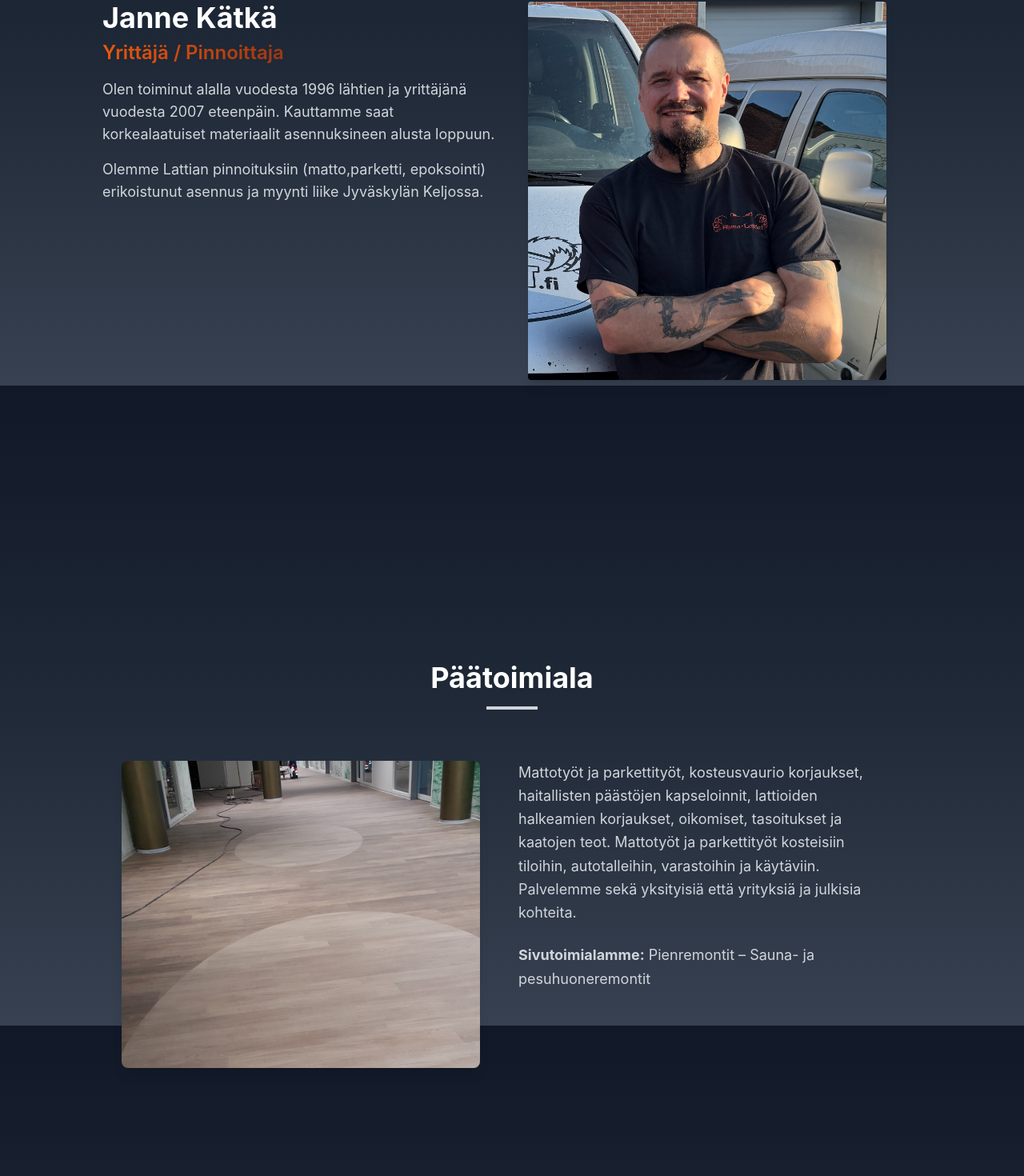
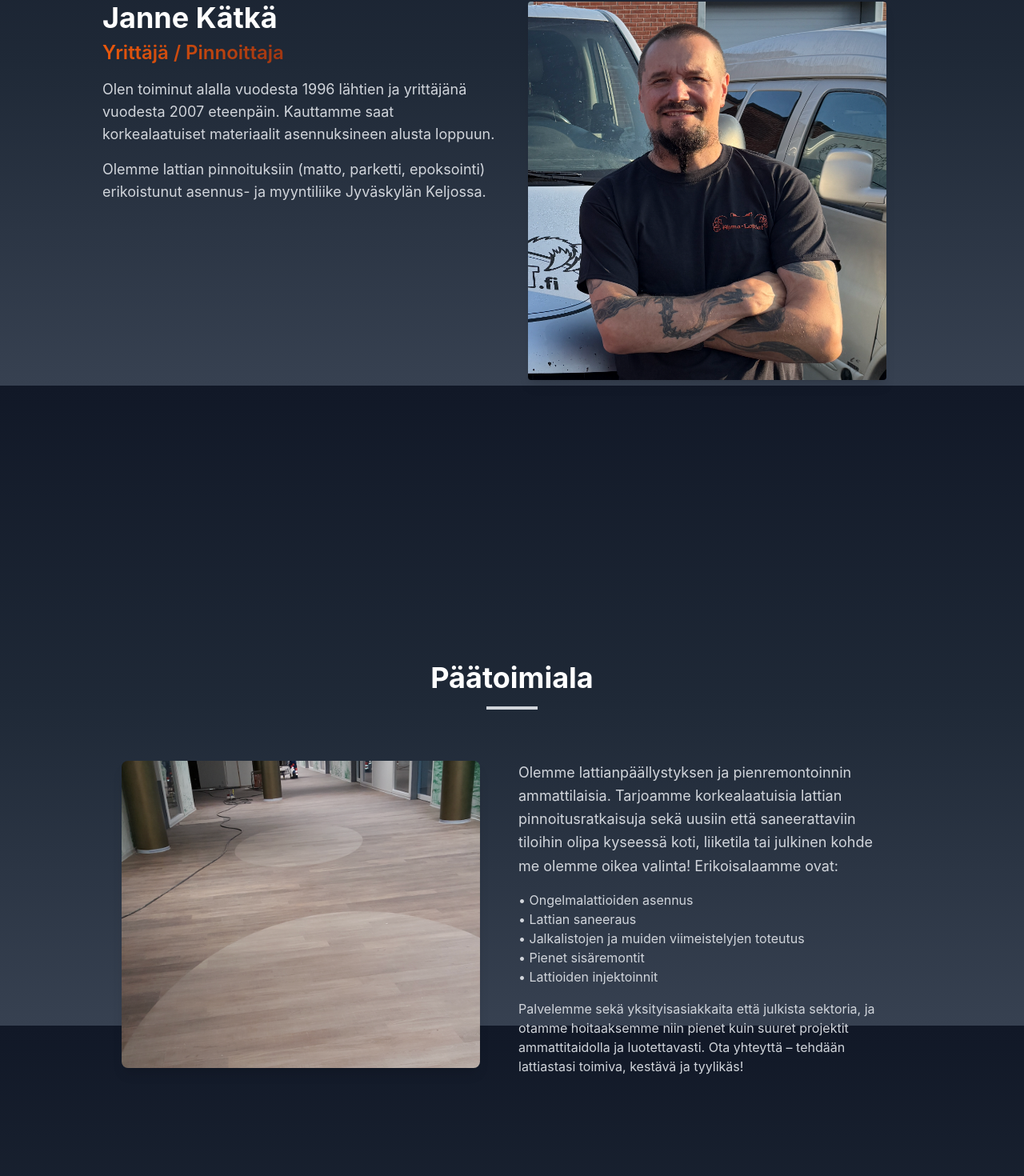
Before and after one commit to ChristianKatka/ahmalattiat-website, a React (Vite) app in the folder ahma-site/: page / in a window 1280 px wide. Shown: the part 1118-2588 px from the top of the page at 80% size. Built offline with nearby package versions, Linux system fonts and the light colour scheme.

Commit message:
looking good

```diff
--- a/ahma-site/src/home/2hero/Hero.tsx
+++ b/ahma-site/src/home/2hero/Hero.tsx
@@ -17,7 +17,7 @@ export const Hero = () => {
           Ahmalattiat Oy
         </h1>
         <h3 className="text-lg md:text-2xl text-white mb-6 mt-10 text-bo">
-          Olemme Lattian pinnoituksiin erikoistunut asennus ja myynti liike
+          Olemme lattian pinnoituksiin erikoistunut asennus- ja myyntiliike
           Jyväskylän Keljossa. Kauttamme saat korkealaatuiset materiaalit
           asennuksineen alusta loppuun.
         </h3>
--- a/ahma-site/src/home/3intro/Intro.tsx
+++ b/ahma-site/src/home/3intro/Intro.tsx
@@ -18,8 +18,8 @@ export const Intro = () => {
           alusta loppuun.
         </p>
         <p className="text-lg text-gray-300 mt-4">
-          Olemme Lattian pinnoituksiin (matto,parketti, epoksointi) erikoistunut
-          asennus ja myynti liike Jyväskylän Keljossa.
+          Olemme lattian pinnoituksiin (matto, parketti, epoksointi)
+          erikoistunut asennus- ja myyntiliike Jyväskylän Keljossa.
         </p>
       </div>
       {/* Right Side */}
--- a/ahma-site/src/home/4about-me/AboutMe.tsx
+++ b/ahma-site/src/home/4about-me/AboutMe.tsx
@@ -26,16 +26,21 @@ export const AboutMe = () => {
           className="flex-1 mt-8 md:mt-0 text-start text-gray-300 md:pr-4"
         >
           <p className="text-lg leading-relaxed text-center md:text-start">
-            Mattotyöt ja parkettityöt, kosteusvaurio korjaukset, haitallisten
-            päästöjen kapseloinnit, lattioiden halkeamien korjaukset, oikomiset,
-            tasoitukset ja kaatojen teot. Mattotyöt ja parkettityöt kosteisiin
-            tiloihin, autotalleihin, varastoihin ja käytäviin. Palvelemme sekä
-            yksityisiä että yrityksiä ja julkisia kohteita.
+            Olemme lattianpäällystyksen ja pienremontoinnin ammattilaisia.
+            Tarjoamme korkealaatuisia lattian pinnoitusratkaisuja sekä uusiin
+            että saneerattaviin tiloihin olipa kyseessä koti, liiketila tai
+            julkinen kohde me olemme oikea valinta! Erikoisalaamme ovat:
           </p>
-
-          <p className="text-lg leading-relaxed mt-6 text-center md:text-start">
-            <strong>Sivutoimialamme:</strong> Pienremontit – Sauna- ja
-            pesuhuoneremontit
+          <p className="mt-4">• Ongelmalattioiden asennus</p>
+          <p>• Lattian saneeraus</p>
+          <p>• Jalkalistojen ja muiden viimeistelyjen toteutus</p>
+          <p>• Pienet sisäremontit</p>
+          <p className="mb-4">• Lattioiden injektoinnit</p>
+          <p>
+            Palvelemme sekä yksityisasiakkaita että julkista sektoria, ja otamme
+            hoitaaksemme niin pienet kuin suuret projektit ammattitaidolla ja
+            luotettavasti. Ota yhteyttä – tehdään lattiastasi toimiva, kestävä
+            ja tyylikäs!
           </p>
         </div>
       </div>
--- a/ahma-site/src/home/employees/Employees.tsx
+++ b/ahma-site/src/home/employees/Employees.tsx
@@ -10,7 +10,7 @@ const employees = [
   {
     id: 2,
     name: "Jaakko Ahtikari",
-    title: "Lattia Pinnoittaja",
+    title: "Lattiapinnoittaja",
     imageUrl: "/images/jaakko.png",
     email: "jaakko.ahtikari@gmail.com",
     phone: "+358458927474",
--- a/ahma-site/src/home/osoite/Osoite.tsx
+++ b/ahma-site/src/home/osoite/Osoite.tsx
@@ -1,8 +1,8 @@
 export const Osoite = () => {
   return (
-    <section id="address" className="py-16 px-6 custom-responsive md:pb-72">
+    <section id="address" className=" px-6 custom-responsive">
       {/* Divider Text */}
-      <div data-aos="fade-up" className="text-center mb-16">
+      <div data-aos="fade-up" className="text-center">
         <h2 className="text-3xl md:text-4xl font-bold text-white mb-4">
           Osoite
         </h2>
@@ -33,7 +33,7 @@ export const Osoite = () => {
           className="flex-1 mt-8 md:mt-0 text-start text-gray-300 md:pr-4"
         >
           <p className="text-lg leading-relaxed text-center md:text-start">
-            Klikkaa kartta kuvaa avataaksesi reitti tiedot
+            Klikkaa karttaa löytääkseksi toimistollemme
           </p>
 
           <p className="text-lg leading-relaxed mt-6 text-center md:text-start">
--- a/ahma-site/src/home/our-work/OurWork.tsx
+++ b/ahma-site/src/home/our-work/OurWork.tsx
@@ -16,32 +16,32 @@ const workItems = [
   {
     id: 1,
     title: "Parketti",
-    description: "Parketti lakkaus vaiheessa ja sen jälkeen.",
+    description: "Parkettilakkaus vaiheessa ja valmiina.",
     imageUrls: [parquet, parquet2],
   },
   {
     id: 2,
     title: "Pesuhuone",
-    description: "Description of project two.",
+    description: "Märkätilan matotus.",
     imageUrls: [pesu1, pesu2],
   },
   {
     id: 3,
     title: "Sauna remontti",
-    description: "Description of project three.",
+    description: "Sauna remontointi, hiertoepoksointi.",
     imageUrls: [sauna1, sauna2, sauna3],
   },
 
   {
     id: 4,
     title: "Kylpyhuone",
-    description: "Description of project three.",
+    description: "Kylpyhuone seinä- ja lattialaatoitus",
     imageUrls: [kylpy1, kylpy2],
   },
   {
     id: 5,
     title: "Vessa",
-    description: "Description of project three.",
+    description: "WC-tilan remontointi.",
     imageUrls: [vessa, vessa],
   },
 ];
--- a/ahma-site/src/home/peto-lattia/PetoLattia.tsx
+++ b/ahma-site/src/home/peto-lattia/PetoLattia.tsx
@@ -2,7 +2,7 @@ import peto1 from "../../assets/peto-lattiahommissa1.png";
 
 export const PetoLattia = () => {
   return (
-    <section className="py-12 px-6">
+    <section className="px-6">
       <div className="container mx-auto text-center">
         <img src={peto1} alt="peto" className="block" />
       </div>
```
